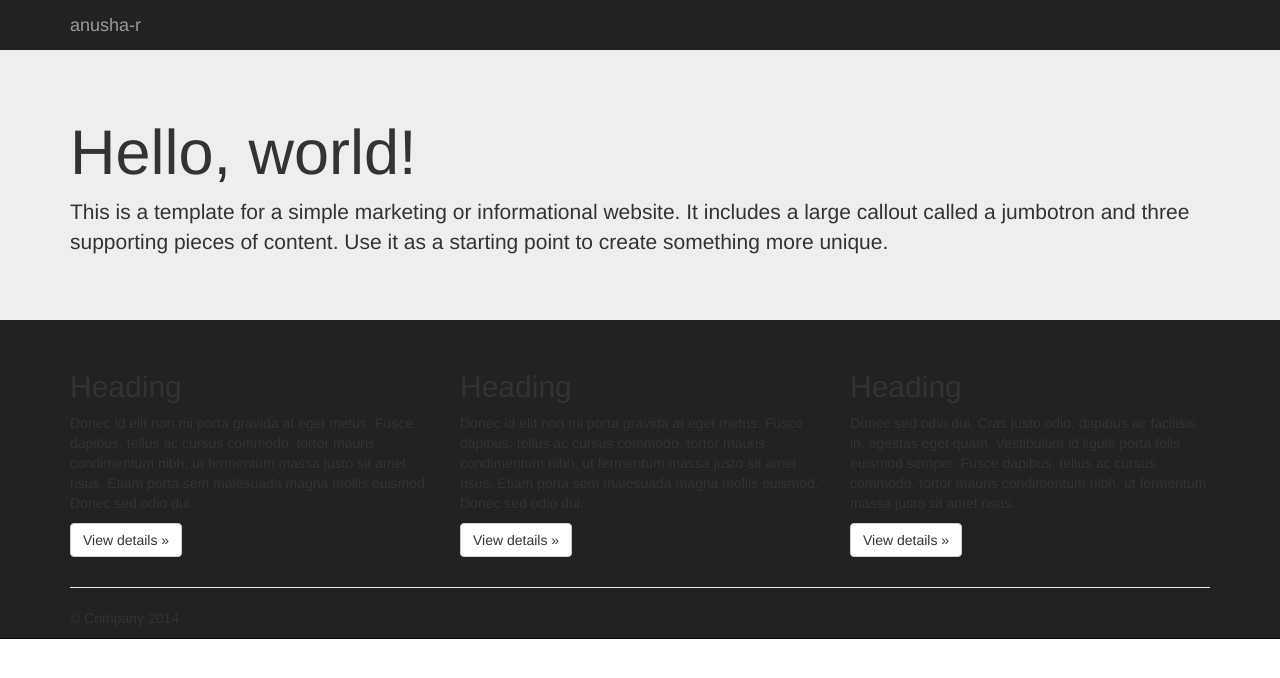
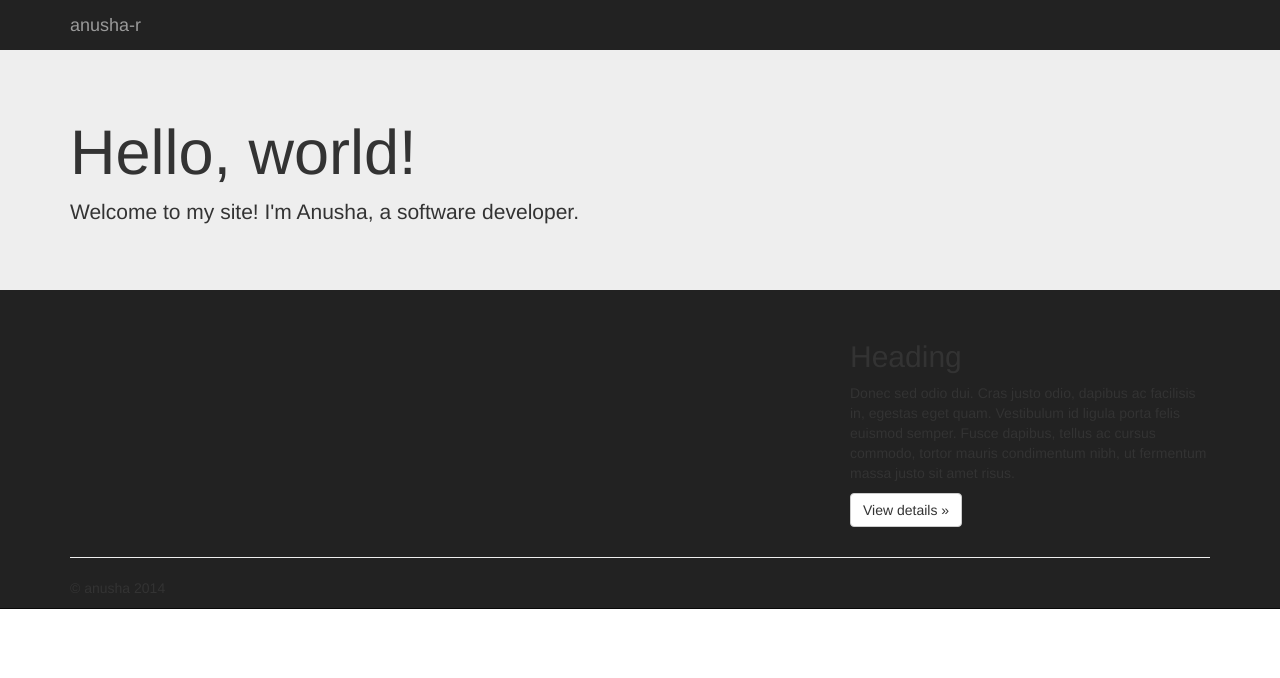
Before and after one commit to anusha-r/anusha-r.github.com, a Jekyll site: the page index.html, which Jekyll copies as it is, in a window 1280 px wide. Shown: the top 678 px of the page. Built offline with Jekyll 4.4.1, drawn with Linux system fonts in a browser that asks for light colours; nearby versions of some CDN libraries; Markdown is read by kramdown in place of the engine named in the settings.

Commit message:
Update index.html

```diff
--- a/index.html
+++ b/index.html
@@ -43,8 +43,8 @@
           <a class="navbar-brand" href="#">Project name</a> -->
           <a class="navbar-brand" href="#">anusha-r</a>
         </div>
-       <!-- <div class="navbar-collapse collapse">
-          <form class="navbar-form navbar-right" role="form">
+       <div class="navbar-collapse collapse">
+        <!--  <form class="navbar-form navbar-right" role="form">
             <div class="form-group">
               <input type="text" placeholder="Email" class="form-control">
             </div>
@@ -53,15 +53,18 @@
             </div>
             <button type="submit" class="btn btn-success">Sign in</button>
           </form>
-        </div><!--/.navbar-collapse -
-      </div> -->
+        </div><!--/.navbar-collapse -->
+      </div>
     </div>
 
     <!-- Main jumbotron for a primary marketing message or call to action -->
     <div class="jumbotron">
       <div class="container">
         <h1>Hello, world!</h1>
-        <p>This is a template for a simple marketing or informational website. It includes a large callout called a jumbotron and three supporting pieces of content. Use it as a starting point to create something more unique.</p>
+        <p>
+          Welcome to my site!
+          I'm Anusha, a software developer.
+        </p>
         <p>
           <!--<a class="btn btn-primary btn-lg" role="button">Learn more &raquo;</a>-->
 
@@ -73,14 +76,18 @@
       <!-- Example row of columns -->
       <div class="row">
         <div class="col-md-4">
+          <!--
           <h2>Heading</h2>
           <p>Donec id elit non mi porta gravida at eget metus. Fusce dapibus, tellus ac cursus commodo, tortor mauris condimentum nibh, ut fermentum massa justo sit amet risus. Etiam porta sem malesuada magna mollis euismod. Donec sed odio dui. </p>
           <p><a class="btn btn-default" href="#" role="button">View details &raquo;</a></p>
+          -->
         </div>
         <div class="col-md-4">
+          <!--
           <h2>Heading</h2>
           <p>Donec id elit non mi porta gravida at eget metus. Fusce dapibus, tellus ac cursus commodo, tortor mauris condimentum nibh, ut fermentum massa justo sit amet risus. Etiam porta sem malesuada magna mollis euismod. Donec sed odio dui. </p>
           <p><a class="btn btn-default" href="#" role="button">View details &raquo;</a></p>
+          -->
        </div>
         <div class="col-md-4">
           <h2>Heading</h2>
@@ -92,7 +99,7 @@
       <hr>
 
       <footer>
-        <p>&copy; Company 2014</p>
+        <p>&copy; anusha 2014</p>
       </footer>
     </div> <!-- /container -->
 
```
